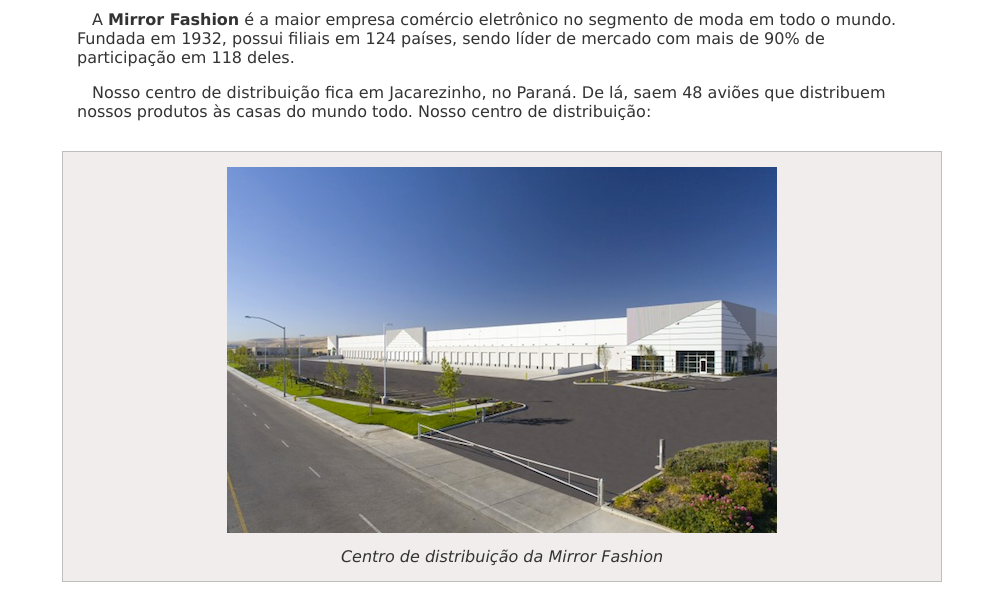
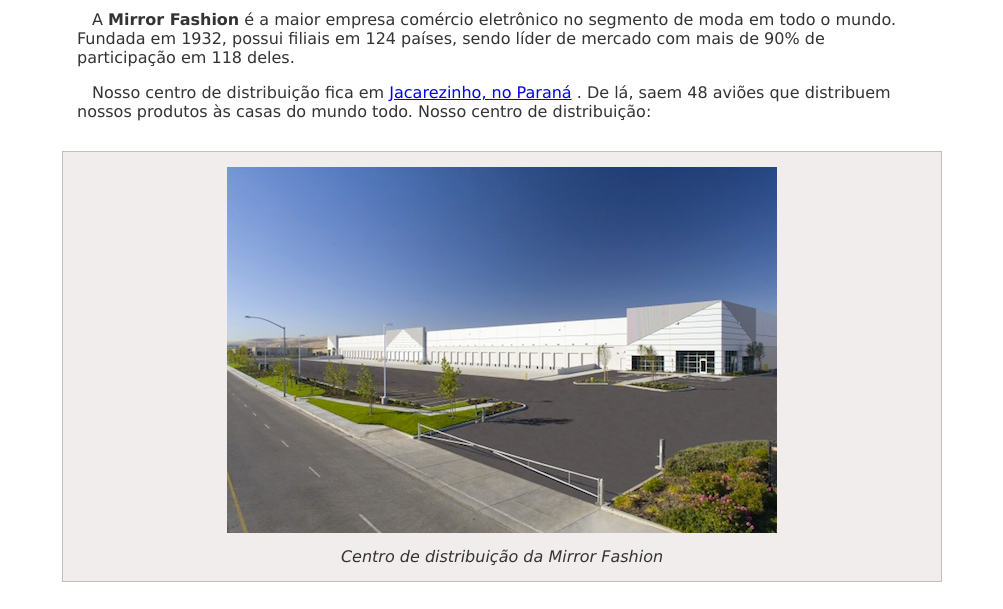
Before and after one commit to letticiaAndrade/Mirror-Fashion, a plain HTML site: page mirrorfashion/sobre.html in a window 1280 px wide. Shown: the part 188-797 px from the top of the page, without its empty margins (138-1141 px from the left). Drawn offline with Linux system fonts and the light colour scheme.

Commit message:
Criando link para acesso da cidade no Google Maps

```diff
--- a/mirrorfashion/sobre.html
+++ b/mirrorfashion/sobre.html
@@ -16,7 +16,7 @@
     Fundada em 1932, possui filiais em 124 países, sendo líder de mercado com mais de 90% de
     participação em 118 deles.</p>
 
-    <p> Nosso centro de distribuição fica em Jacarezinho, no Paraná. De lá, saem 48 aviões que
+    <p> Nosso centro de distribuição fica em <a href="https://www.google.com.br/maps/place/Jacarezinho">Jacarezinho, no Paraná</a> . De lá, saem 48 aviões que
         distribuem nossos produtos às casas do mundo todo. Nosso centro de distribuição:</p>
 
         <figure>
```
